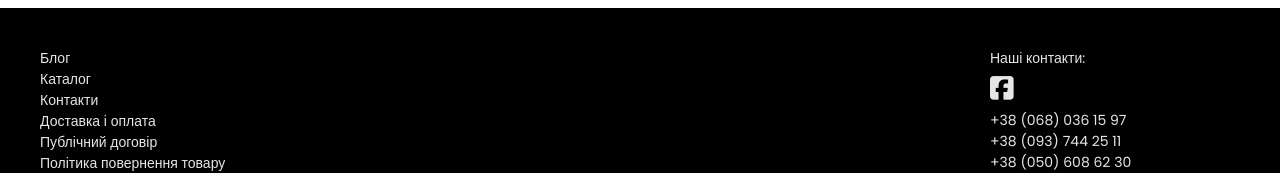
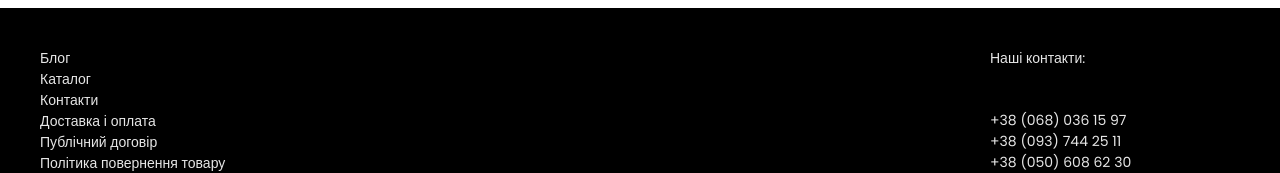
Before and after one commit to anton-sedchenko/online-store-project, a React (Vite) app in the folder client/: page / in a window 1280 px wide. Shown: the part 997-1170 px from the top of the page. Built offline with nearby package versions, Linux system fonts and the light colour scheme; no server answers.

Commit message:
add: footer social links style

```diff
--- a/client/src/styles/_footer.scss
+++ b/client/src/styles/_footer.scss
@@ -84,8 +84,15 @@ footer {
 
 .footer__social-link {
   font-size: 27px;
+  background: linear-gradient(to top, purple 50%, black 50%);
+  background-size: 100% 200%;
+  background-position: 0 0;
+  -webkit-background-clip: text;
+  -webkit-text-fill-color: transparent;
+  transition: all 1s ease;
 }
 
-//.footer__social__link__shadow:hover {
-//    box-shadow: rgba(128, 0, 128, 0.4) 0px 4px 8px, rgba(128, 0, 128, 0.2) 0px 2px 4px;
-//}
+.footer__social-link:hover {
+  background-position: 0 100%;
+  transform: scale(125%);
+}
```
